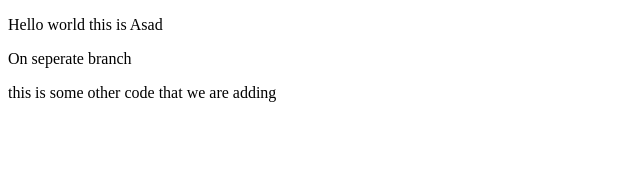
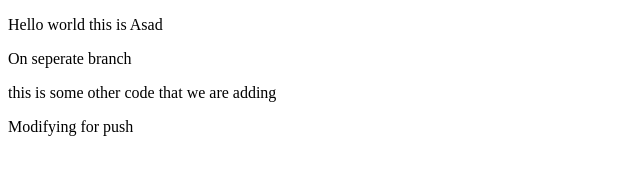
Before and after one commit to am5815/spark-git-demo, a plain HTML site: page index.html in a window 1280 px wide. Shown: the whole page, without its empty margins (0-640 px from the left). Drawn offline with Linux system fonts and the light colour scheme.

Commit message:
commit for push

```diff
--- a/index.html
+++ b/index.html
@@ -10,6 +10,9 @@ On seperate branch
 <p>
 this is some other code that we are adding
 </p>
+<p>
+Modifying for push
+</p>
 </body>
 
 </html>
```
